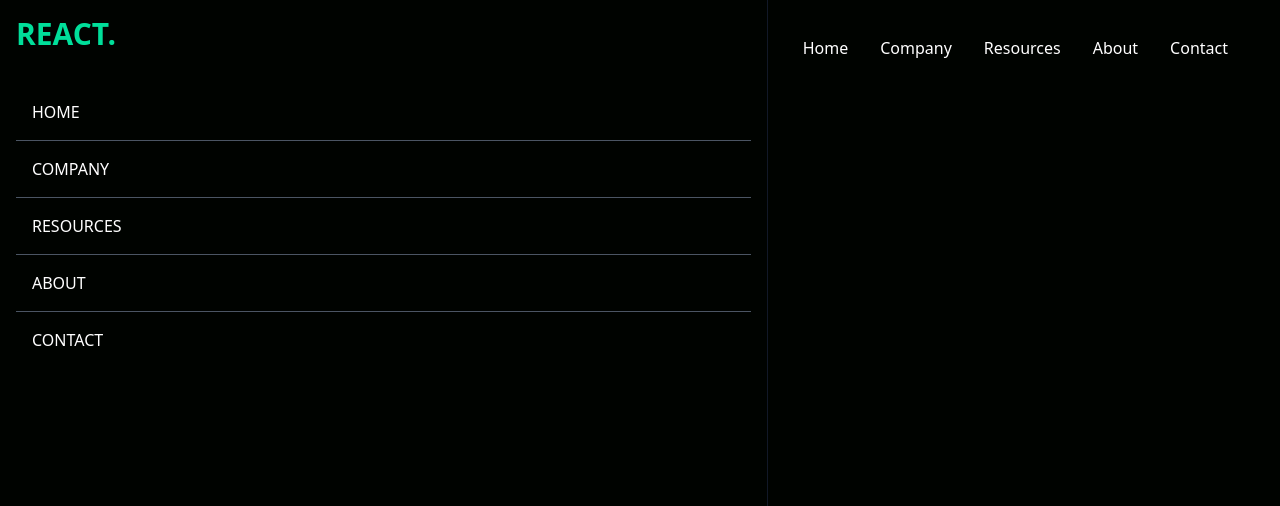
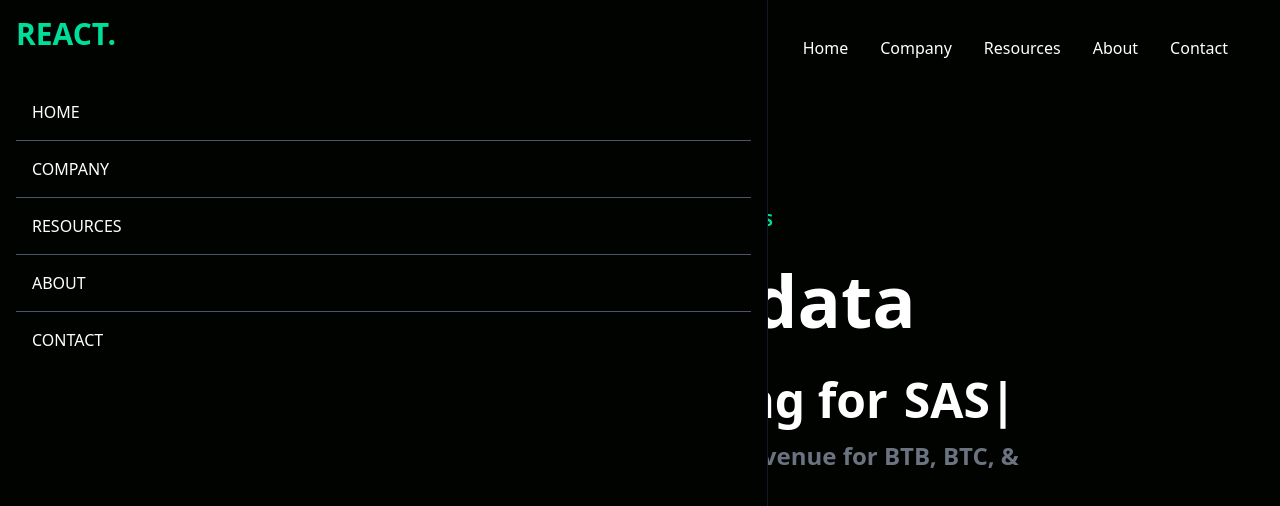
Before and after one commit to JarkovskyDev/Project-2, a React (Create React App) app: page / in a window 1280 px wide. Shown: the top 506 px of the page. Built offline with nearby package versions, Linux system fonts and the light colour scheme.

Commit message:
hero finished

```diff
--- a/package.json
+++ b/package.json
@@ -10,6 +10,7 @@
     "react-dom": "^18.2.0",
     "react-icons": "^4.10.1",
     "react-scripts": "5.0.1",
+    "react-typed": "^1.2.0",
     "web-vitals": "^2.1.4"
   },
   "scripts": {
@@ -37,6 +38,7 @@
     ]
   },
   "devDependencies": {
+    "@types/react": "^18.2.20",
     "tailwindcss": "^3.3.3"
   }
 }
--- a/src/App.js
+++ b/src/App.js
@@ -1,10 +1,12 @@
 import React from "react";
 import Navbar from "./components/Navbar";
+import Hero from "./components/Hero";
 
 function App() {
   return (
     <div>
       <Navbar />
+      <Hero />
     </div>
   );
 }
--- /dev/null
+++ b/src/components/Hero.jsx
@@ -0,0 +1,26 @@
+import React from 'react'
+import Typed from 'react-typed'
+
+const Hero = () => {
+  return (
+    <div className='text-white'>
+        <div className='max-w-[800px] mt-[-96px] w-full h-screen mx-auto text-center flex flex-col justify-center'>
+            <p className='text-[#00df9a] font-bold p-2'>GROWING DATA WITH ANALYTICS</p>
+            <h1 className='md:text-7xl sm:text-6xl text-4xl font-bold md:py-6'>Grow with data</h1>
+            <div className='flex justify-center items-center'>
+                <p className='md:text-5xl sm:text-4xl text-xl font-bold py-4'>Fast, flexible financing for</p>
+                <Typed
+                className='md:text-5xl sm:text-4xl text-xl font-bold md:pl-4 pl-2'
+                  strings={['BTB', 'BTC', 'SASS']}
+                  typeSpeed={120}
+                  backSpeed={140}
+                  loop />
+            </div>
+            <p className='md:text-2xl text-xl font-bold text-gray-500 '>Monitor your data analytics to increase revenue for BTB, BTC, & SASS platforms.</p>
+            <button className='bg-[#00df9a] w-[200px] rounded-md font-medium my-6 mx-auto py-3 text-black'>Get Started</button>
+        </div>
+    </div>
+  )
+}
+
+export default Hero
--- a/src/components/Navbar.jsx
+++ b/src/components/Navbar.jsx
@@ -9,7 +9,7 @@
   }
 
   return (
-    <div className=' flex justify-between items-center h-24 max-w-[1240px]  mx-auto px-4 text-white'>
+    <div className='flex justify-between items-center h-24 max-w-[1240px]  mx-auto px-4 text-white'>
         <h1 className='w-full text-3xl font-bold text-[#00df9a]'>REACT.</h1>
         <ul className='hidden md:flex'>
             <li className='p-4'>Home</li>
```
Also changed, not shown: 1 other file (tests, documents, lock files or other folders).
